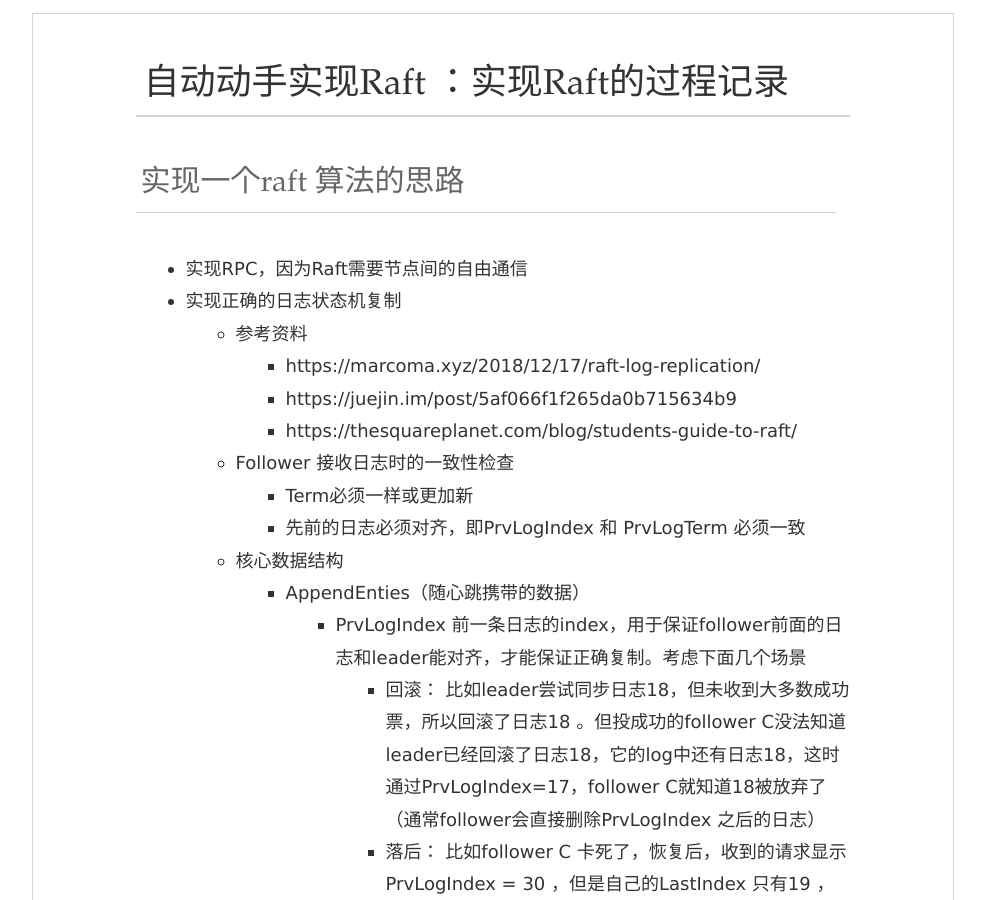
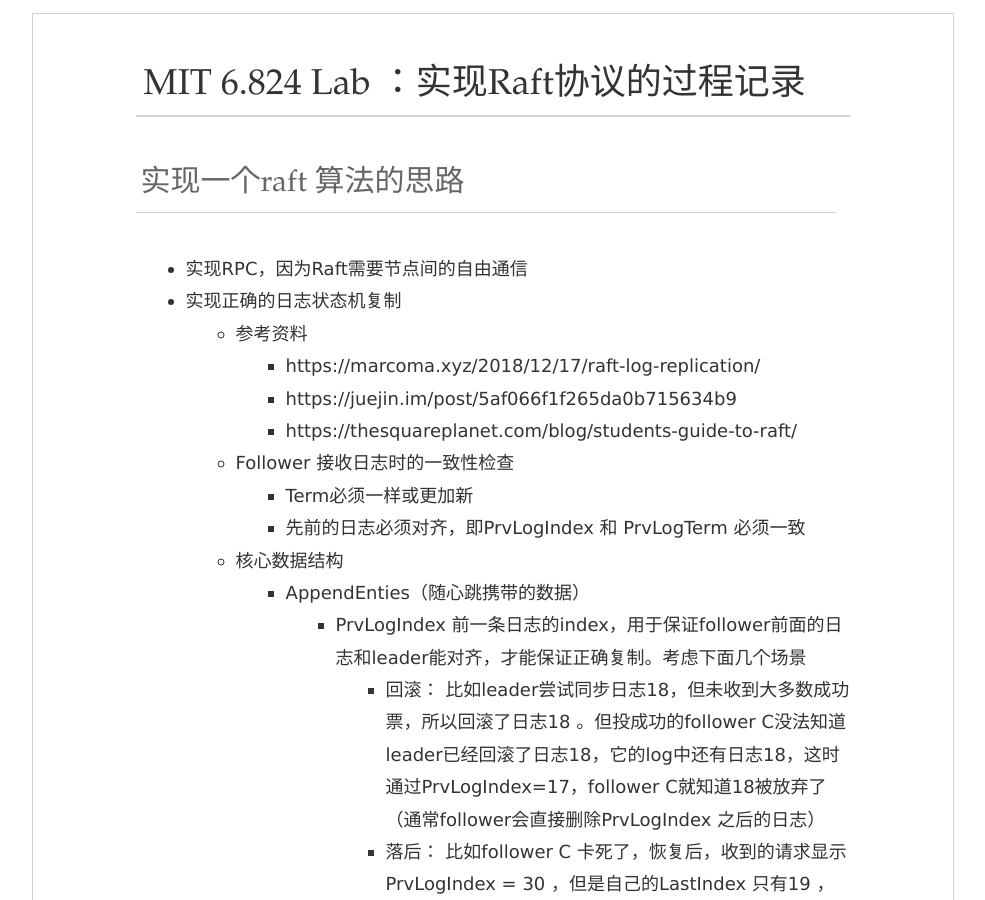
Before and after one commit to eueuy/eueuy.github.io, a Jekyll site: the page built from _posts/2019-06-25-try-impl-raft.md, in a window 1280 px wide and 900 px high. Shown: the whole window, without its empty margins (147-1132 px from the left). Built offline with Jekyll 4.4.1, drawn with Linux system fonts in a browser that asks for light colours.

Commit message:
补充raft impl note

```diff
--- a/_posts/2019-06-25-try-impl-raft.md
+++ b/_posts/2019-06-25-try-impl-raft.md
@@ -1,6 +1,6 @@
 ---
 layout: post
-title: 自动动手实现Raft ：实现Raft的过程记录
+title: MIT 6.824 Lab ：实现Raft协议的过程记录
 author: zhangyue
 ---
 ## 实现一个raft 算法的思路
```
